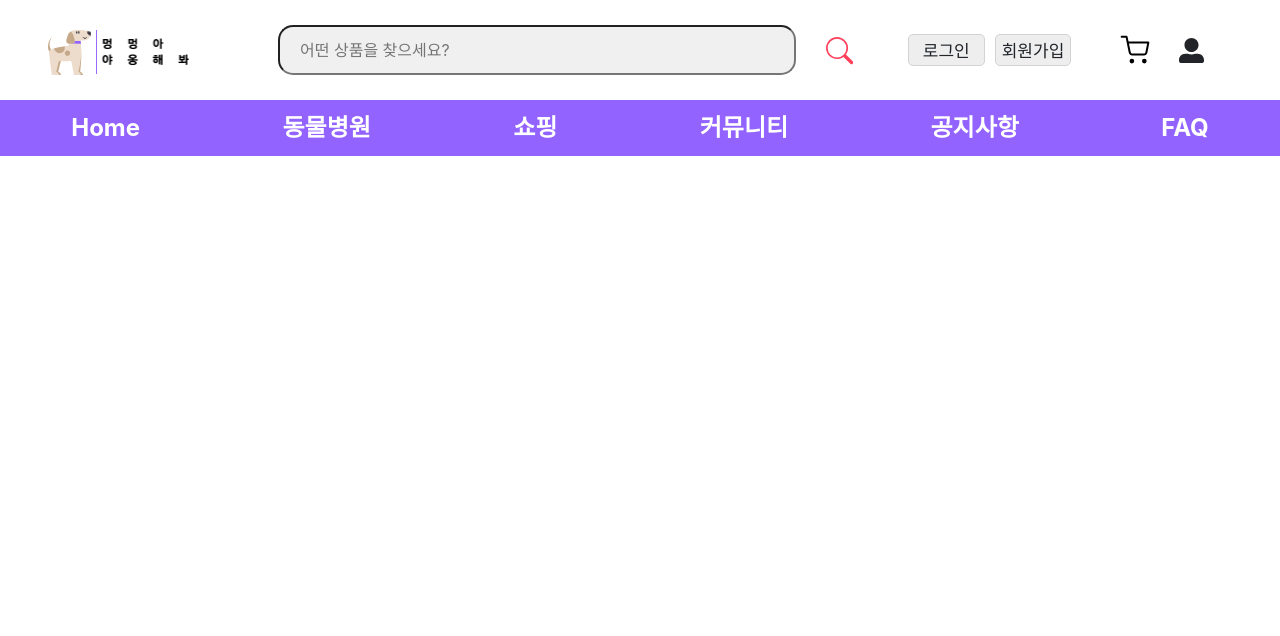
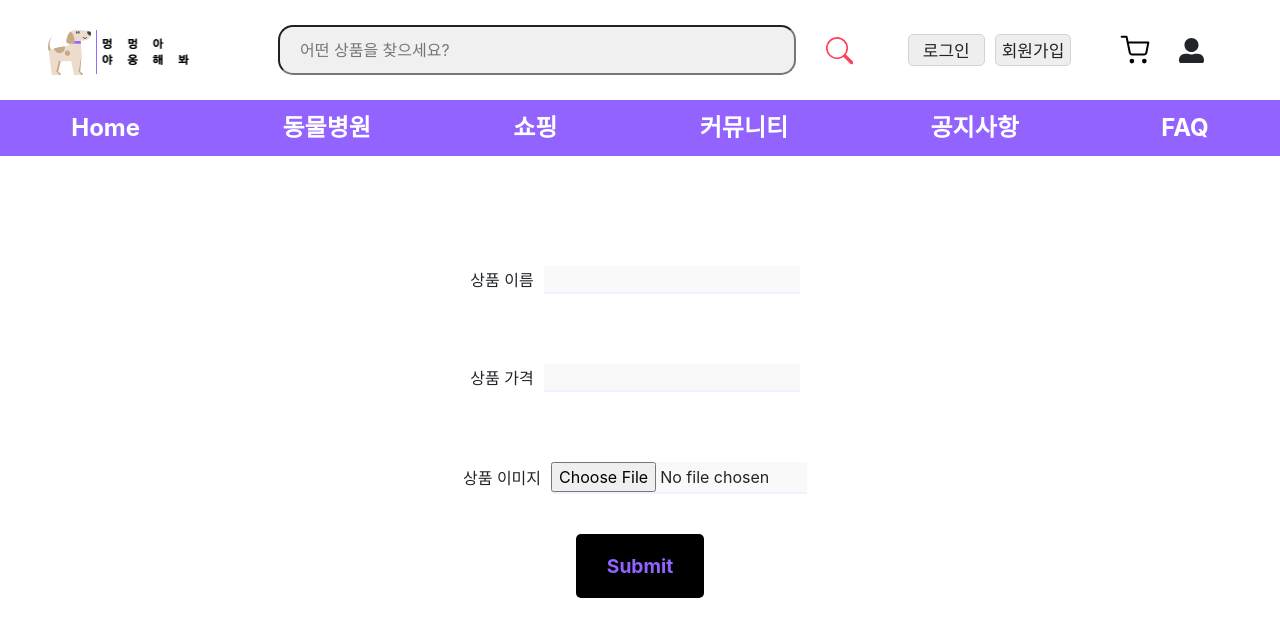
Before and after one commit to codestates-seb/-seb39_main_003-, a React (Create React App) app in the folder client/: page /shopping/add in a window 1280 px wide. Shown: the top 636 px of the page. Built offline with nearby package versions, Linux system fonts and the light colour scheme; the HTML template or start-up script is replaced by a standard one.

Commit message:
상품등록 탭 수정

```diff
--- a/client/src/App.js
+++ b/client/src/App.js
@@ -26,6 +26,7 @@ import Cart from "./pages/MyPage/Category/Cart";
 import Wish from "./pages/MyPage/Category/Wish";
 import Order from "./pages/MyPage/Category/Order";
 import SuccessLogin from "./components/SuccessLogin";
+import Addproduct from "./pages/Shopping/AddProduct";
 import { useState } from 'react';
 
 
@@ -66,6 +67,7 @@ function App() {
                 <Route path="/community/posting" element={<Posting />}/>
                 <Route path="/community/post/:communityId" element={<Post/>}/>
 
+                <Route path="/shopping/add" element={<Addproduct />} />
                 <Route path="/shopping/meal" element={<Meal />} />
                 <Route path="/shopping/cookie" element={<Cookie />} />
                 <Route path="/shopping/vita" element={<Vita />} />
--- a/client/src/pages/MyPage/Category/SignIn.js
+++ b/client/src/pages/MyPage/Category/SignIn.js
@@ -103,8 +103,6 @@ function SignIn() {
 
   let sessionStorage = window.sessionStorage;
 
-  console.log(sessionStorage.getItem("accessToken"))
-
   const navigate = useNavigate();
 
   const { register, handleSubmit } = useForm();
@@ -124,7 +122,6 @@ function SignIn() {
       sessionStorage.setItem('refreshToken', `${refreshToken}`);
 
     })
-
     .then(() => {
       navigate('/');
       window.location.reload();
--- /dev/null
+++ b/client/src/pages/Shopping/AddProduct.js
@@ -0,0 +1,177 @@
+import React from 'react'
+import styled from 'styled-components'
+import { useForm } from "react-hook-form";
+// import axios from "axios";
+import { useNavigate } from 'react-router-dom';
+
+const Wrapper = styled.div`
+
+.siBackground {
+  display: flex;
+  flex-direction: column;
+  justify-content: center;
+  align-items: center;
+}
+
+.signInBackground{
+  width: 40vw;
+  height: 90vh;
+
+  margin: 30px 0px;
+  padding: 50px;
+  border-radius: 10px;
+  box-shadow: 0 4px 6px -1px rgba(0, 0, 0, 0.7);
+
+  display: flex;
+  flex-direction: column;
+  justify-content: center;
+  align-items: center;
+
+  background-color: #F9F9F9;
+}
+
+.sibox{
+  display: flex;
+  flex-direction: column;
+  justify-content: center;
+  align-items: center;
+  margin-top: 50px;
+}
+
+.siback{
+  display: flex;
+  flex-direction: row;
+  justify-content: space-around;
+  align-items: center;
+  padding-top: 50px;
+}
+
+.sitext{
+  width: 20vw;
+  margin: 10px;
+  border: none;
+  outline:none;
+  border-bottom: 2px solid #EEF1FF;
+
+  display: flex;
+  flex-direction: column;
+  justify-content: center;
+  align-items: center;
+
+  text-align: start;
+  background-color: #F9F9F9;
+}
+// 제출 버튼
+.siButton{
+  width: 10vw;
+  height: 8vh;
+  margin-top: 30px;
+
+  /* box-shadow: 0 4px 6px -1px rgba(0, 0, 0, 0.4); */
+  border-radius: 5px;
+  border-style: none;
+
+  background-color: #000000;
+  color: #9263FF;
+  text-align: center;
+  font-size: larger;
+  font-weight: bolder;
+
+  &:hover{
+    background-color: #9263FF;
+    color: #000000;
+  }
+}
+
+.sutext{
+  width: 20vw;
+  margin: 10px;
+  border: none;
+  outline:none;
+  border-bottom: 2px solid #EEF1FF;
+
+  display: flex;
+  flex-direction: column;
+  justify-content: center;
+  align-items: center;
+
+  text-align: start;
+  background-color: #F9F9F9;
+}
+`;
+
+function AddProduct() {
+
+  const navigate = useNavigate();
+
+  const { register, handleSubmit } = useForm();
+
+  const onSubmit = (data) => {
+    fetch(`사료 데이터 주소`, {
+      method: "POST",
+      headers: {
+        "content-Type": "application/json",
+      },
+      body: JSON.stringify(data)
+    })
+
+      .then(() => {
+        navigate('/shopping/meal')
+      })
+      .catch(() => {
+        console.log("오류남 다시하셈")
+      });
+
+    // axios.post(`사료 데이터 주소`, data)
+    // .then(response => {
+    //   const accessToken = response.headers.authorization;
+    //   const refreshToken = response.headers.refresh;
+
+    //   // API 요청하는 콜마다 헤더에 accessToken 담아 보내도록 설정
+    //   axios.defaults.headers.common['Authorization'] = `${accessToken}`;
+    //   axios.defaults.headers.common['Authorization'] = `${refreshToken}`;
+
+    //   sessionStorage.setItem('accessToken', `${accessToken}`);
+    //   sessionStorage.setItem('refreshToken', `${refreshToken}`);
+
+
+    // })
+
+    // .then(() => {
+    //   navigate('/');
+    //   window.location.reload();
+    // })
+  }
+
+  return (
+
+    <Wrapper>
+      <form className='siBackground' onSubmit={handleSubmit(onSubmit)}>
+          <div className='sibox'>
+              <div className='siback'>
+                <label>상품 이름</label>
+                <input className="sitext" type='text' {...register("itemName")}></input>
+              </div>
+
+              <div className='siback'>
+                <label>상품 가격</label>
+                <input className="sitext" type='text' {...register("itemPrice")}></input>
+              </div>
+
+              <div className='siback siback2'>
+                <label>상품 이미지</label>
+                <input className="sutext" type="file" {...register("image")} />
+              </div>
+
+          </div>
+              {/* 제출 버튼 */}
+              <input className='siButton' type="submit"></input>
+       </form>
+    </Wrapper>
+
+    )
+}
+
+
+
+export default AddProduct
--- a/client/src/pages/Shopping/Category/Meal.js
+++ b/client/src/pages/Shopping/Category/Meal.js
@@ -3,6 +3,8 @@ import styled from 'styled-components';
 import { useNavigate } from 'react-router-dom';
 import { useParams } from 'react-router-dom';
 import ItemDatas from '../../../dummytest/ItemData';
+import { Link } from "react-router-dom";
+
 
 
 const Wrapper = styled.div`
@@ -82,7 +84,7 @@ const Wrapper = styled.div`
   .item_list_box {
     width: 100%;
     height: 100%;
-    border: 2px solid red;
+    /* border: 2px solid red; */
     display: flex;
     flex-wrap: wrap;
     justify-content: space-around;
@@ -131,7 +133,34 @@ const Wrapper = styled.div`
   .item_list {
     margin: 0px 10px 0px 10px;
   }
+
+  .add {
+    width: 100%;
+    height: 3rem;
+    /* border: 1px solid blue; */
+    line-height: 3rem;
+    display: flex;
+    justify-content: center;
+    margin: 10px 0px -5px 0px;
+  }
+  .addProduct {
+    border: 1px solid gray;
+    border-radius: 10px;
+    padding: 10px 20px 10px 20px;
+    background-color: #EEEEEE;
+    cursor: pointer;
+    &:hover {
+      font-weight: 550;
+      background-color: #CFD2CF;
+    }
+  }
 `;
+
+const StyledLink = styled(Link)`
+  text-decoration: none;
+  color: black;
+`
+
 
 
 
@@ -188,6 +217,23 @@ function Meal() {
 
       {/* <div className='test'>{params.itemId}</div> */}
 
+
+        {/* {sessionStorage.getItem('accessToken') ?
+          <div className='addBox'>
+            <span className='add' onClick={onClickAdd}>상품등록</span>
+          </div>
+        :
+         undefined} */}
+
+      {sessionStorage.getItem('accessToken') ?
+          <div className='add'>
+            <StyledLink to='/shopping/add'>
+              <span className='addProduct'>상품등록</span>
+            </StyledLink>
+          </div>
+        :
+          undefined}
+
       <div className="item_list_box">
             {test.map((item, idx) => {
               return (
```
